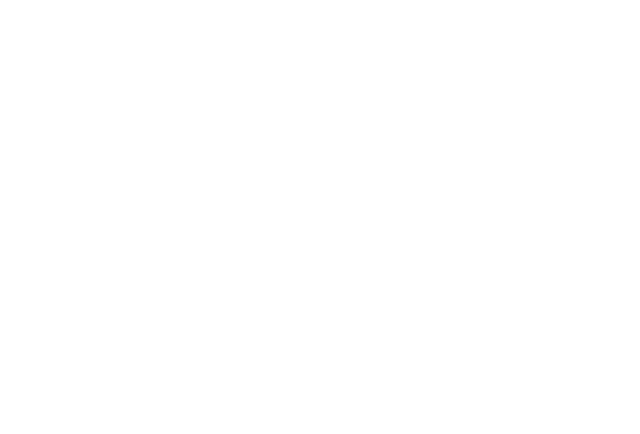
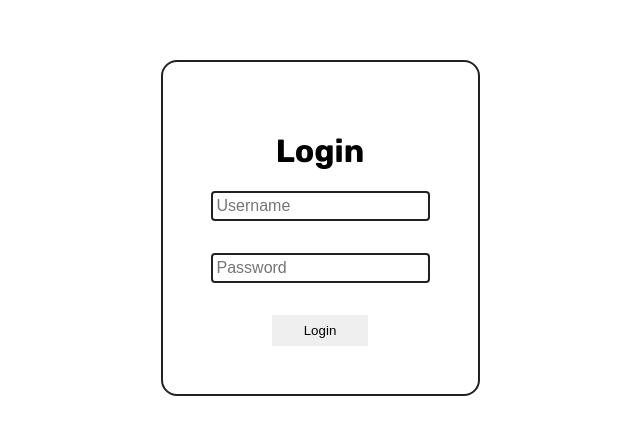
Before and after one commit to lnardon/Keyper, a Next.js app: page / in a window 1280 px wide. Shown: the part 172-606 px from the top of the page, without its empty margins (320-960 px from the left). Built offline with nearby package versions, Linux system fonts and the light colour scheme.

Commit message:
✨ Add fireabse and login page

```diff
--- a/package.json
+++ b/package.json
@@ -8,6 +8,7 @@
     "start": "next start"
   },
   "dependencies": {
+    "firebase": "^8.0.0",
     "next": "10.0.0",
     "react": "17.0.1",
     "react-dom": "17.0.1"
--- a/pages/index.js
+++ b/pages/index.js
@@ -1,17 +1,61 @@
+import { useState, useEffect } from "react";
 import Head from "next/head";
-import styles from "../styles/Home.module.css";
+import { useRouter } from "next/router";
+import firebase from "../public/firebase";
+
+import styles from "../styles/Login.module.css";
 
 export default function Login() {
+  const router = useRouter();
+  const [username, setUsername] = useState("");
+  const [password, setPassword] = useState("");
+
   return (
-    <div className={styles.container}>
+    <div className={styles.loginContainer}>
       <Head>
         <title>Keyper - Login</title>
         <link
           href="https://fonts.googleapis.com/css2?family=Rubik:wght@300;400;500;700;900&display=swap"
           rel="stylesheet"
         ></link>
-        <link rel="icon" href="/favicon.ico" />
       </Head>
+      <div className={styles.loginDiv}>
+        <h1 className={styles.title}>Login</h1>
+        <div className={styles.loginForm}>
+          <div className={styles.inputDiv}>
+            <label htmlFor="username"></label>
+            <input
+              type="email"
+              id="username"
+              placeholder="Username"
+              onChange={(e) => setUsername(e.target.value)}
+              className={styles.input}
+            />
+          </div>
+          <div className={styles.inputDiv}>
+            <label htmlFor="username"></label>
+            <input
+              type="password"
+              id="username"
+              placeholder="Password"
+              onChange={(e) => setPassword(e.target.value)}
+              className={styles.input}
+            />
+          </div>
+        </div>
+        <button
+          className={styles.loginBtn}
+          onClick={() =>
+            firebase
+              .auth()
+              .signInWithEmailAndPassword(username, password)
+              .then(() => router.push("/homepage"))
+              .catch((err) => alert(err))
+          }
+        >
+          Login
+        </button>
+      </div>
     </div>
   );
 }
--- /dev/null
+++ b/public/firebase.js
@@ -0,0 +1,16 @@
+import firebase from "firebase";
+
+const config = {
+  apiKey: "AIzaSyCI2M-U0IANIzfidTnhgWxtFH1pSSc865k",
+  authDomain: "keyper-bookmarks.firebaseapp.com",
+  databaseURL: "https://keyper-bookmarks.firebaseio.com",
+  projectId: "keyper-bookmarks",
+  storageBucket: "keyper-bookmarks.appspot.com",
+  messagingSenderId: "948013461969",
+  appId: "1:948013461969:web:7eb9ab0e0053a87b25b0f0",
+  measurementId: "G-BCCLX6BC6Q",
+};
+
+firebase.initializeApp(config);
+
+export default firebase;
--- a/styles/Home.module.css
+++ /dev/null
@@ -1,122 +0,0 @@
-.container {
-  min-height: 100vh;
-  padding: 0 0.5rem;
-  display: flex;
-  flex-direction: column;
-  justify-content: center;
-  align-items: center;
-}
-
-.main {
-  padding: 5rem 0;
-  flex: 1;
-  display: flex;
-  flex-direction: column;
-  justify-content: center;
-  align-items: center;
-}
-
-.footer {
-  width: 100%;
-  height: 100px;
-  border-top: 1px solid #eaeaea;
-  display: flex;
-  justify-content: center;
-  align-items: center;
-}
-
-.footer img {
-  margin-left: 0.5rem;
-}
-
-.footer a {
-  display: flex;
-  justify-content: center;
-  align-items: center;
-}
-
-.title a {
-  color: #0070f3;
-  text-decoration: none;
-}
-
-.title a:hover,
-.title a:focus,
-.title a:active {
-  text-decoration: underline;
-}
-
-.title {
-  margin: 0;
-  line-height: 1.15;
-  font-size: 4rem;
-}
-
-.title,
-.description {
-  text-align: center;
-}
-
-.description {
-  line-height: 1.5;
-  font-size: 1.5rem;
-}
-
-.code {
-  background: #fafafa;
-  border-radius: 5px;
-  padding: 0.75rem;
-  font-size: 1.1rem;
-  font-family: Menlo, Monaco, Lucida Console, Liberation Mono, DejaVu Sans Mono,
-    Bitstream Vera Sans Mono, Courier New, monospace;
-}
-
-.grid {
-  display: flex;
-  align-items: center;
-  justify-content: center;
-  flex-wrap: wrap;
-  max-width: 800px;
-  margin-top: 3rem;
-}
-
-.card {
-  margin: 1rem;
-  flex-basis: 45%;
-  padding: 1.5rem;
-  text-align: left;
-  color: inherit;
-  text-decoration: none;
-  border: 1px solid #eaeaea;
-  border-radius: 10px;
-  transition: color 0.15s ease, border-color 0.15s ease;
-}
-
-.card:hover,
-.card:focus,
-.card:active {
-  color: #0070f3;
-  border-color: #0070f3;
-}
-
-.card h3 {
-  margin: 0 0 1rem 0;
-  font-size: 1.5rem;
-}
-
-.card p {
-  margin: 0;
-  font-size: 1.25rem;
-  line-height: 1.5;
-}
-
-.logo {
-  height: 1em;
-}
-
-@media (max-width: 600px) {
-  .grid {
-    width: 100%;
-    flex-direction: column;
-  }
-}
--- /dev/null
+++ b/styles/Login.module.css
@@ -0,0 +1,36 @@
+.loginContainer {
+  width: 100%;
+  height: 100vh;
+  display: flex;
+  align-items: center;
+  justify-content: center;
+}
+
+.loginDiv {
+  padding: 3rem;
+  border: 2px solid #212121;
+  border-radius: 1rem;
+  display: flex;
+  flex-direction: column;
+  align-items: center;
+}
+
+.inputDiv {
+  margin-bottom: 2rem;
+}
+
+.input {
+  background-color: transparent;
+  padding: 0.25rem;
+  border: 2px solid #212121;
+  outline: none;
+  font-size: 1rem;
+  border-radius: 0.25rem;
+}
+
+.loginBtn {
+  border: none;
+  padding: 0.5rem 2rem;
+  cursor: pointer;
+  outline: none;
+}
--- a/styles/globals.css
+++ b/styles/globals.css
@@ -3,13 +3,15 @@ body {
   padding: 0;
   margin: 0;
   font-family: "Rubik", sans-serif;
-}
-
-a {
-  color: inherit;
-  text-decoration: none;
+  width: 100%;
+  min-height: 100%;
 }
 
 * {
   box-sizing: border-box;
 }
+
+#__next {
+  width: 100%;
+  height: 100vh;
+}
```
Also changed, not shown: 2 other files (tests, documents, lock files or other folders).
